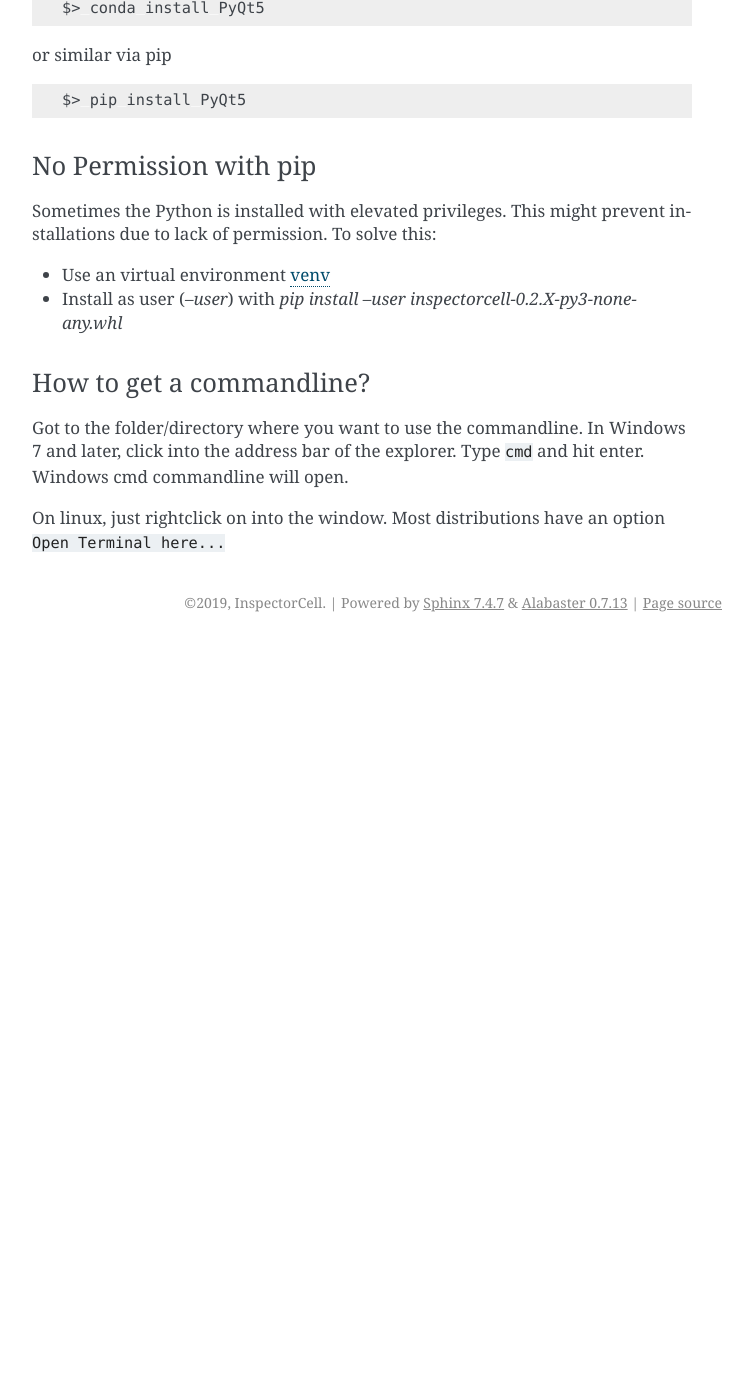
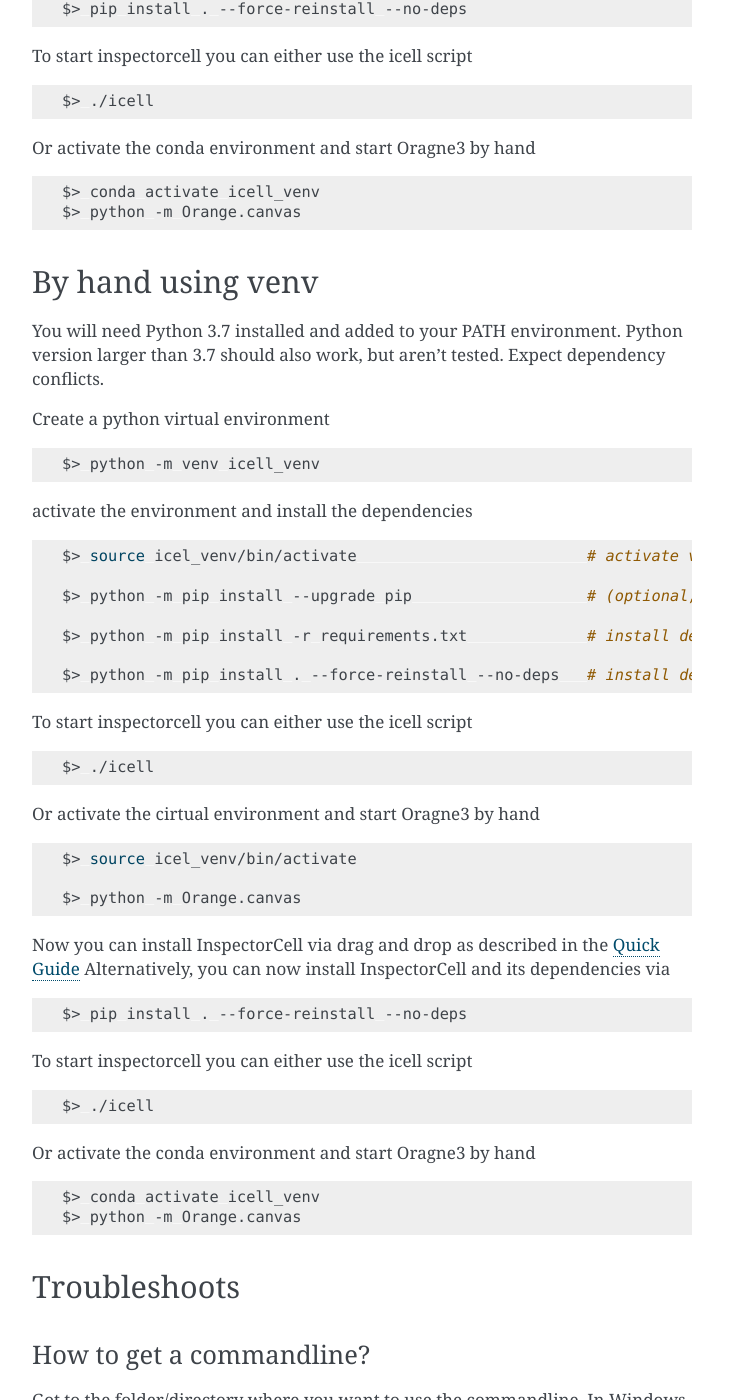
Before and after one commit to AndreGosselink/InspectorCell, a Sphinx documentation site: the page built from doc/source/install.rst, in a window 1280 px wide and 1400 px high, scrolled down 1428 px. Shown: the whole window, without its empty margins (388-1141 px from the left). Built offline with Sphinx 7.4.7, drawn with Linux system fonts in a browser that asks for light colours; before the commit the page ends 2070 px from its top, so only the background shows below that; some of the changed text lies outside the part shown.

Commit message:
added installation instructions via venv by hand

```diff
--- a/doc/source/install.rst
+++ b/doc/source/install.rst
@@ -4,9 +4,21 @@ The easises way to install InspectorCell is via conda, a package system
 that not only manages Python, but also binary dependencies. It comes as
 slim lightweight distribution `miniconda <https://docs.conda.io/en/latest/miniconda.html>`_
 or as full distribution plattform `anaconda <https://www.anaconda.com/>`_
+Installation via pip and python virtual environment is possible, but might invole extra steps not covered in this documentation.
 
-Automated icell script
-----------------------
+As a very first step, checkout the InspectorCell repository and change dir into it
+
+.. code-block:: bash
+
+    $> git clone https://gitlab.com/InspectorCell/inspectorcell.git
+
+    $> cd inspectorcell
+
+There, on linux you can use the icell utility script, or install by hand
+
+
+Bash install script `icell`
+---------------------------
 For your convenience, there is an automated installation script, which creates
 a local virtual environment to install InspectorCell with Orange3 and all dependencies
 
@@ -25,9 +37,27 @@ a local virtual environment to install InspectorCell with Orange3 and all depend
          t                 Run unit and integration tests (will install pytest)
          v                 Print version strings and exit
 
-By hand
--------
-With conda after installtion into a local environment
+Installation of InspectorCell and all its dependencies can be done using conda or Python 3.7 Virtual environmen (If you want a Python venv, have Python 3.7 installed, but you have an error, check that there is a link from `python3.7` to `python`)
+
+Installing and running InspectorCell via conda:
+
+.. code-block:: bash
+
+    $> ./icell -i conda   # install
+    ...
+    $> ./icell            # run
+
+Installing and running InspectorCell via pythone virtual environment
+
+.. code-block:: bash
+
+    $> ./icell -i venv   # install
+    ...
+    $> ./icell            # run
+
+By hand using conda
+-------------------
+You will need conda installed and added to your PATH environment.
 
 .. code-block:: bash
 
@@ -53,8 +83,75 @@ Or activate the conda environment and start Oragne3 by hand
    $> conda activate icell_venv
    $> python -m Orange.canvas
 
-Pitfalls
---------
+By hand using venv
+------------------
+You will need Python 3.7 installed and added to your PATH environment. Python version larger
+than 3.7 should also work, but aren't tested. Expect dependency conflicts.
+
+Create a python virtual environment
+
+.. code-block:: bash
+
+   $> python -m venv icell_venv
+
+activate the environment and install the dependencies
+
+.. code-block:: bash
+
+   $> source icel_venv/bin/activate                         # activate venv
+
+   $> python -m pip install --upgrade pip                   # (optional, upgrade pip)
+
+   $> python -m pip install -r requirements.txt             # install dependencies
+
+   $> python -m pip install . --force-reinstall --no-deps   # install dependencies
+
+To start inspectorcell you can either use the icell script
+
+.. code-block:: bash
+
+   $> ./icell
+
+Or activate the cirtual environment and start Oragne3 by hand
+
+.. code-block:: bash
+
+   $> source icel_venv/bin/activate
+
+   $> python -m Orange.canvas
+
+Now you can install InspectorCell via drag and drop as described in the :ref:`Quick Guide`
+Alternatively, you can now install InspectorCell and its dependencies via
+
+.. code-block:: bash
+
+   $> pip install . --force-reinstall --no-deps
+
+To start inspectorcell you can either use the icell script
+
+.. code-block:: bash
+
+   $> ./icell
+
+Or activate the conda environment and start Oragne3 by hand
+
+.. code-block:: bash
+
+   $> conda activate icell_venv
+   $> python -m Orange.canvas
+
+
+Troubleshoots
+-------------
+How to get a commandline?
+^^^^^^^^^^^^^^^^^^^^^^^^^
+Got to the folder/directory where you want to use the commandline. In Windows 7
+and later, click into the address bar of the explorer. Type ``cmd`` and hit
+enter. Windows cmd commandline will open.
+
+On linux, just rightclick on into the window. Most distributions have an option
+``Open Terminal here...``
+
 Missing Libraries
 ^^^^^^^^^^^^^^^^^
 The GUI elements in InspectorCell depend on the Qt Framework. If you get an
@@ -64,8 +161,7 @@ error like
 
    ImportError: Compiled libraries cannot be found.
 
-the Qt libraries might be missing. We suggest to install `PyQt5`, but any Qt
-library covered by `AnyQt` should work. Using conda you do:
+the Qt libraries might be missing. We suggest to install `PyQt5`. Using conda you do:
 
 .. code-block:: bash
 
@@ -83,13 +179,4 @@ Sometimes the Python is installed with elevated privileges. This might
 prevent installations due to lack of permission. To solve this:
 
 - Use an virtual environment `venv <https://docs.python.org/3/library/venv.html>`_
-- Install as user (`--user`) with `pip install  --user  inspectorcell-0.2.X-py3-none-any.whl`
-
-How to get a commandline?
-^^^^^^^^^^^^^^^^^^^^^^^^^
-Got to the folder/directory where you want to use the commandline. In Windows 7
-and later, click into the address bar of the explorer. Type ``cmd`` and hit
-enter. Windows cmd commandline will open.
-
-On linux, just rightclick on into the window. Most distributions have an option
-``Open Terminal here...``
+- Install as user (`--user`) with `pip install  --user xxx`
```
